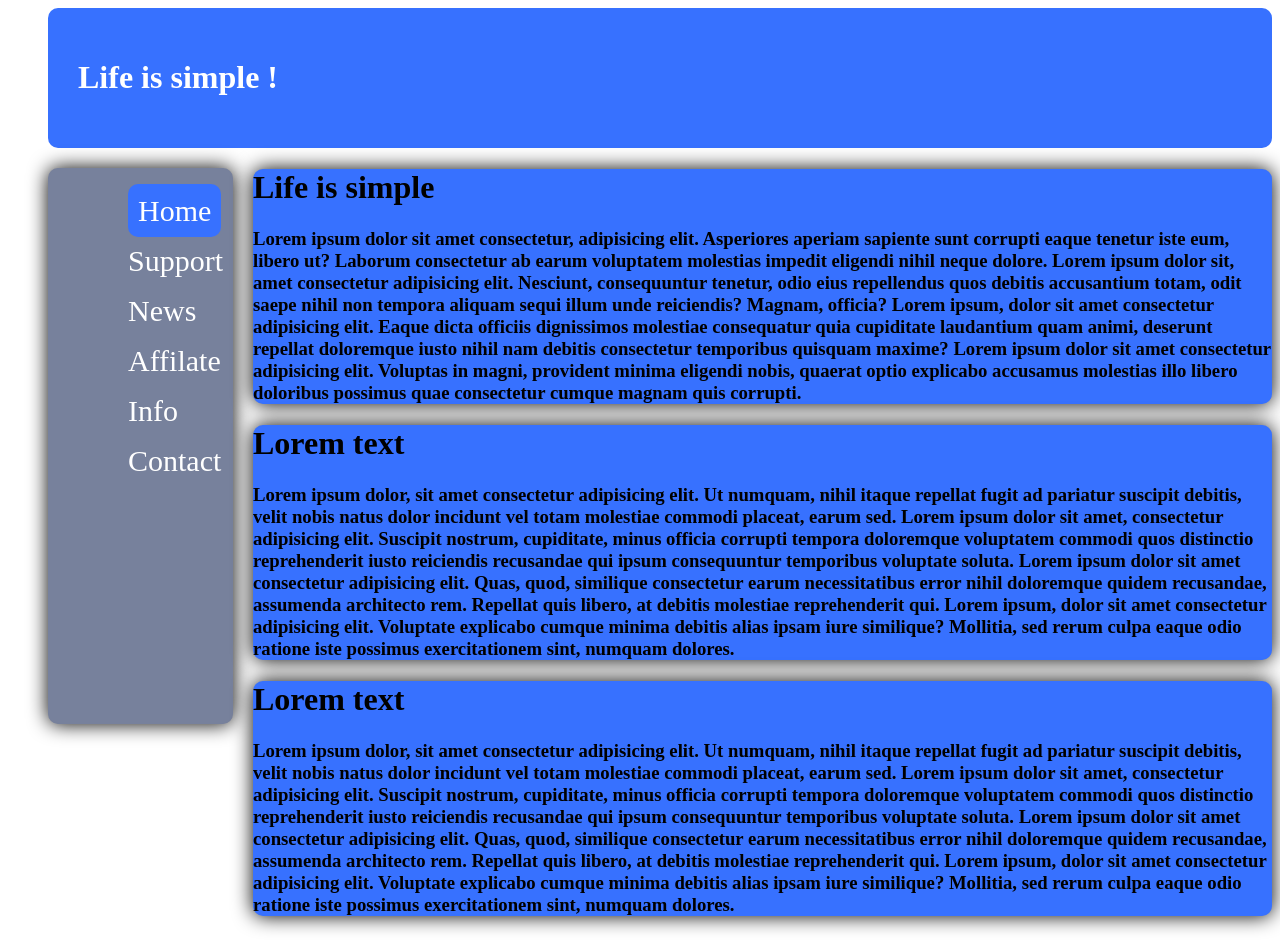
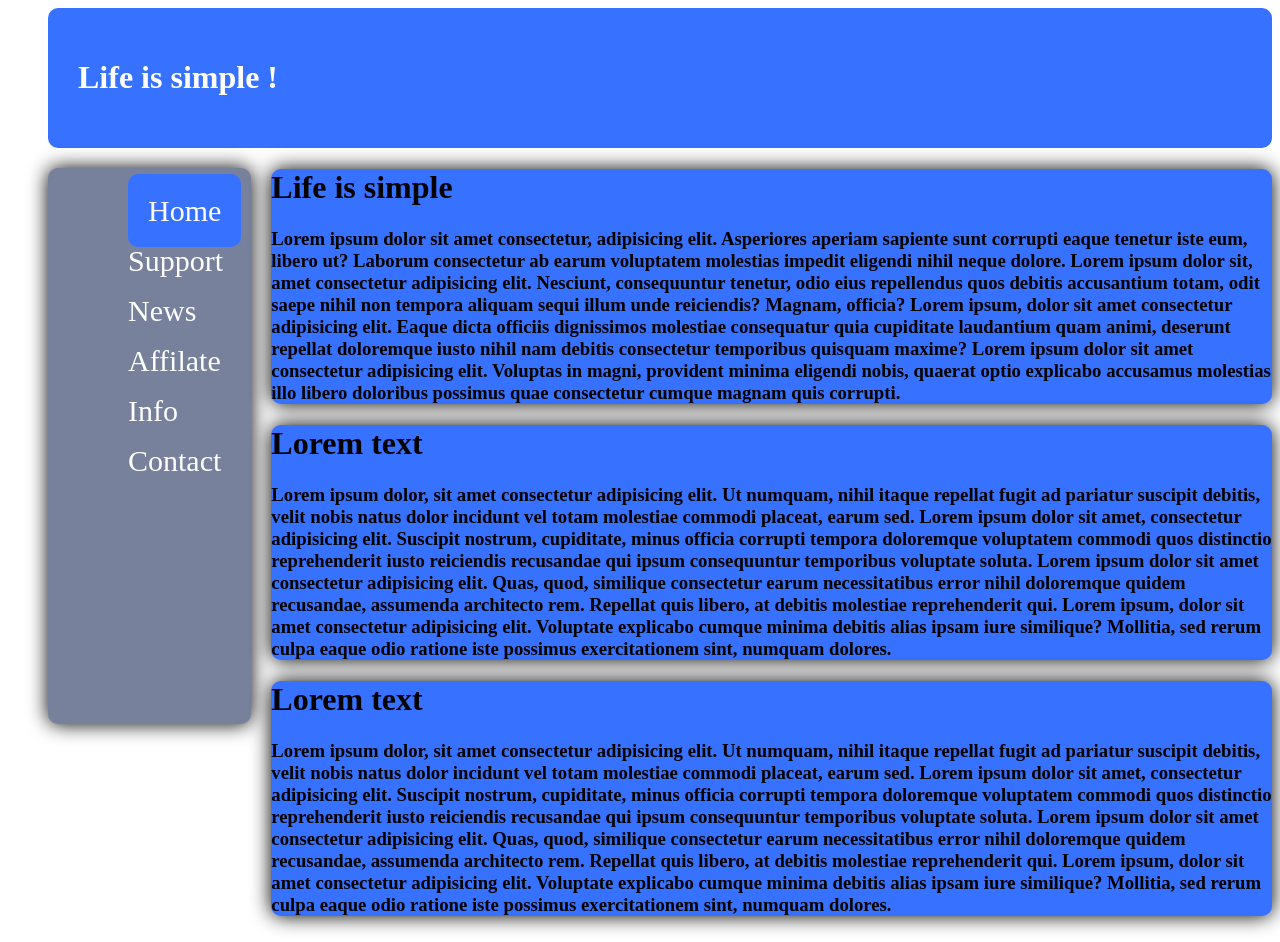
Before and after one commit to AydinKaseyinoff/22.11.22, a plain HTML site: page index.html in a window 1280 px wide. In both pictures the pointer is over the link "Home". Drawn offline with Linux system fonts and the light colour scheme.

Commit message:
add animation

```diff
--- a/style.css
+++ b/style.css
@@ -17,6 +17,7 @@
   box-shadow:  0 0 20px;
   border-radius: 10px;
   background-color: #77819C;
+  flex: 1 1 auto;
   padding: 10px;
   padding-left: 40px;
   margin-top: 20px;
@@ -33,7 +34,7 @@
 }
 .navbox a:hover{
   background-color: #3771FF;
-  padding: 10px;
+  padding: 20px;
 }
 .navbox li{
   list-style-type: none;
@@ -43,4 +44,8 @@
   border-radius: 10px;
   background-color: #3771FF;
   margin-top: 20px;
+  transition: all 700ms;
 }
+.contentbox:hover{
+  padding: 50px;
+}
```
